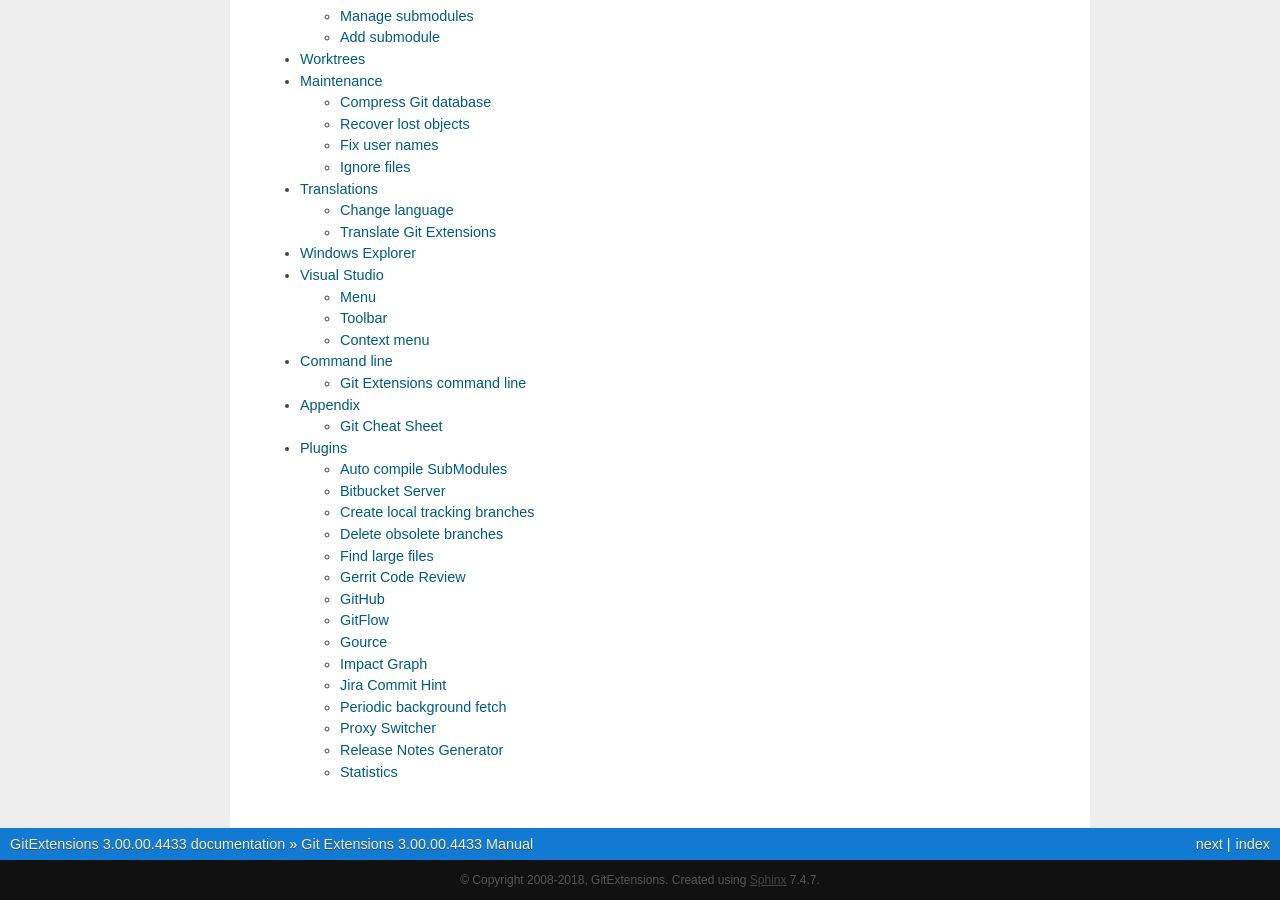
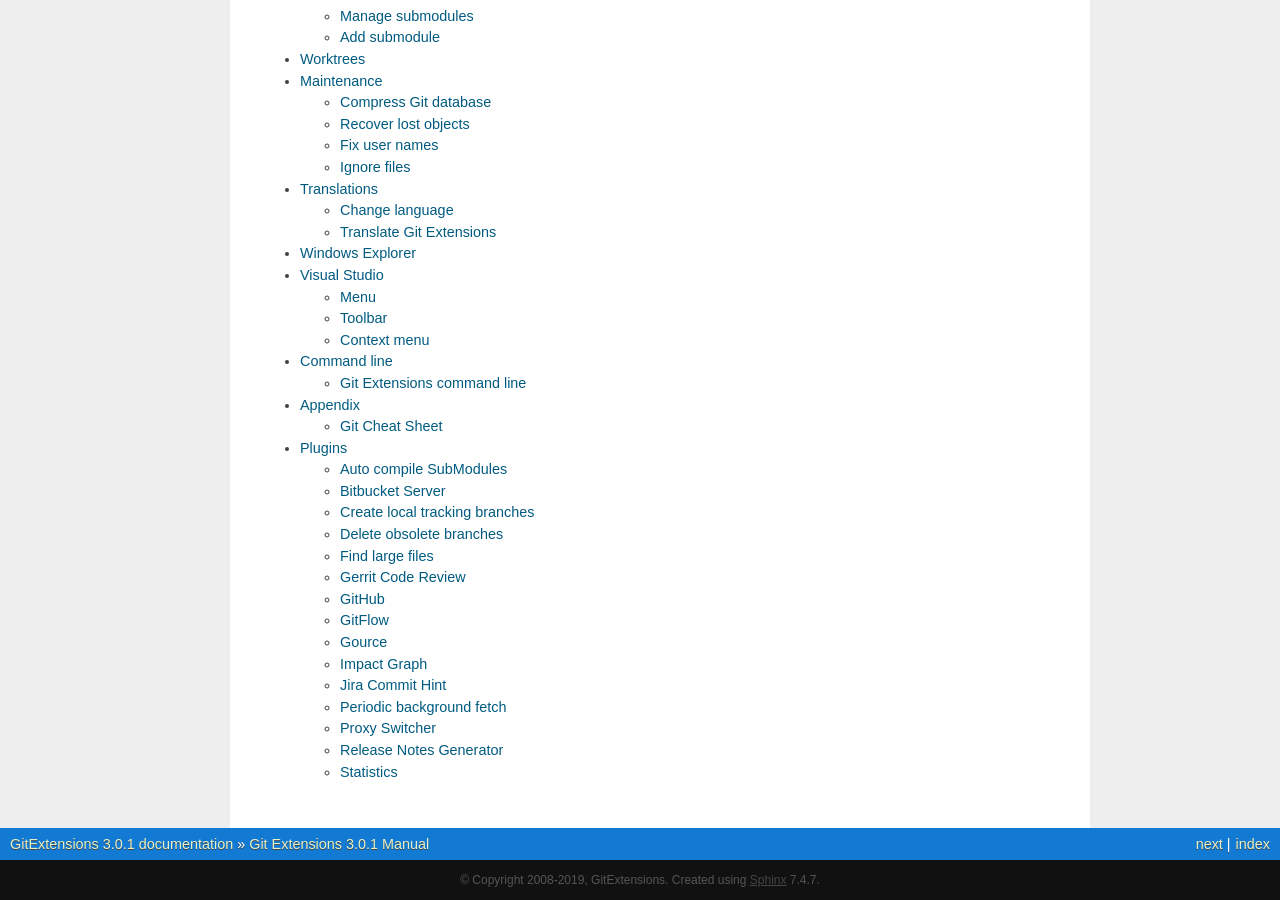
Before and after one commit to martinqt/GitExtensionsDoc, a Sphinx documentation site: the page built from source/index.rst, in a window 1280 px wide and 900 px high, scrolled down 2047 px. Built offline with Sphinx 7.4.7, drawn with Linux system fonts in a browser that asks for light colours; some of the changed text lies outside the part shown.

Commit message:
Update version to 3.0.1
Drop the build suffix

```diff
--- a/source/conf.py
+++ b/source/conf.py
@@ -41,7 +41,7 @@
 
 # General information about the project.
 project = u'GitExtensions'
-copyright = u'2008-2018, GitExtensions'
+copyright = u'2008-2019, GitExtensions'
 
 # The version info for the project you're documenting, acts as replacement for
 # |version| and |release|, also used in various other places throughout the
@@ -49,9 +49,9 @@
 #
 # The short X.Y version.
 #Note: Does not seem to be used so 'full' version is OK
-version = '3.00.00.4433'
+version = '3.0.1'
 # The full version, including alpha/beta/rc tags.
-release = '3.00.00.4433'
+release = '3.0.1'
 
 # The language for content autogenerated by Sphinx. Refer to documentation
 # for a list of supported languages.
```
